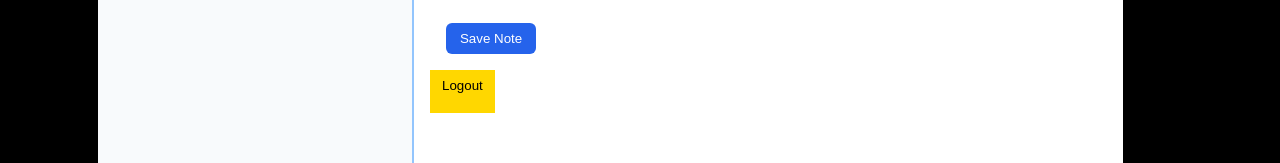
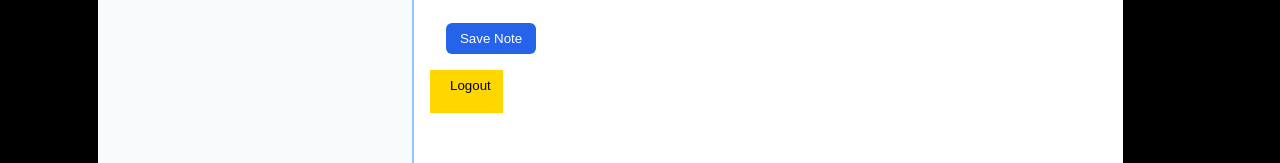
Before and after one commit to unfit-gokul007/mern-notes-app, a React (Vite) app in the folder frontend/: page /dashboard in a window 1280 px wide. Shown: the part 365-528 px from the top of the page. Built offline with nearby package versions, Linux system fonts and the light colour scheme; no server answers; sample sign-in values are in the browser's storage.

Commit message:
Add logout functionality

```diff
--- a/frontend/src/pages/Dashboard.jsx
+++ b/frontend/src/pages/Dashboard.jsx
@@ -133,7 +133,7 @@ const logout = () => {
 
 <button onClick={logout}
 
-     style={{ marginTop: "auto", paddingBottom: "20px" , }}
+     style={{ marginTop: "auto", paddingBottom: "20px" , paddingLeft : "20px"}}
   >
     Logout
   </button>
```
